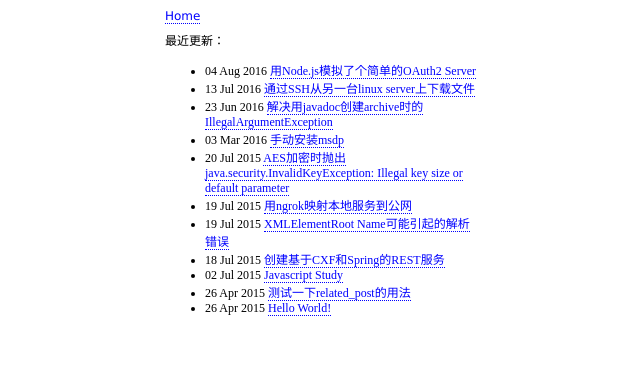
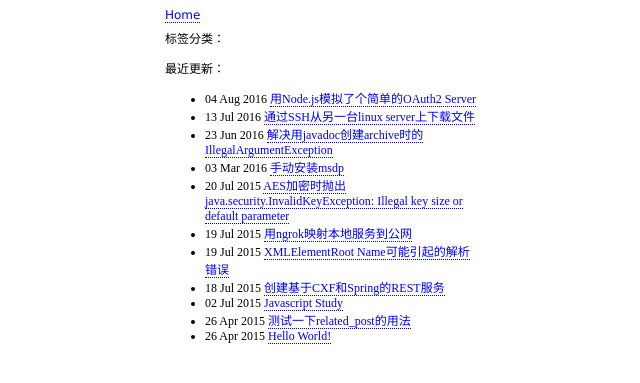
Before and after one commit to CS326-OSUF16/test2-dfb-osu, a Jekyll site: the page built from index.html, in a window 1280 px wide. Shown: the top 383 px of the page, without its empty margins (318-958 px from the left). Built offline with Jekyll 4.4.1, drawn with Linux system fonts in a browser that asks for light colours.

Commit message:
Update index.html
Add the for loop logic about tags

```diff
--- a/index.html
+++ b/index.html
@@ -3,6 +3,11 @@
 title: Henyue's Timeline...
 ---
 <!doctype html>
+
+<p>标签分类：</p>
+{% for tag in page.tags %}
+{{tag}}
+{%endfor%}
 
 <p>最近更新：</p>
 <ul>
```
